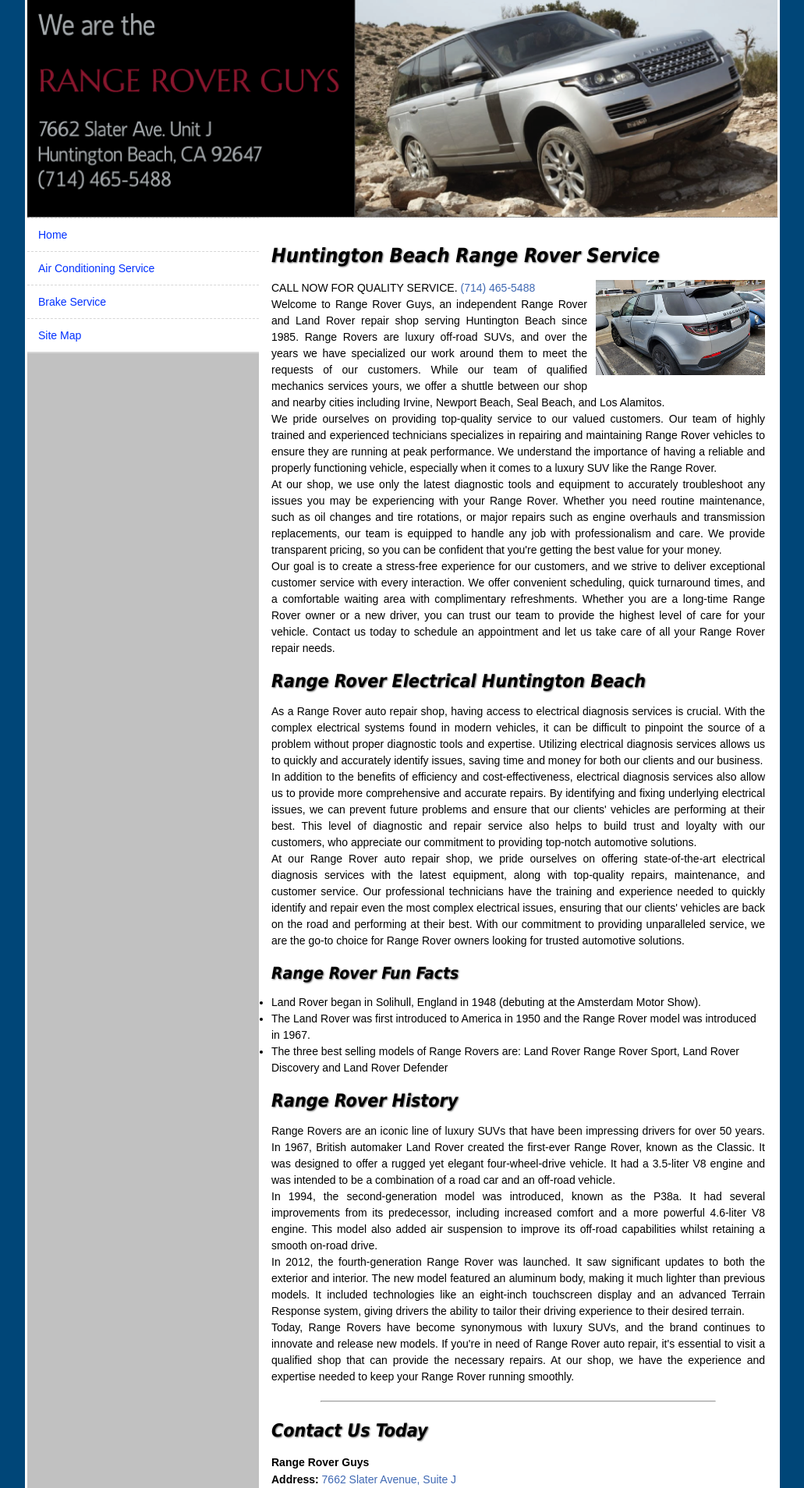
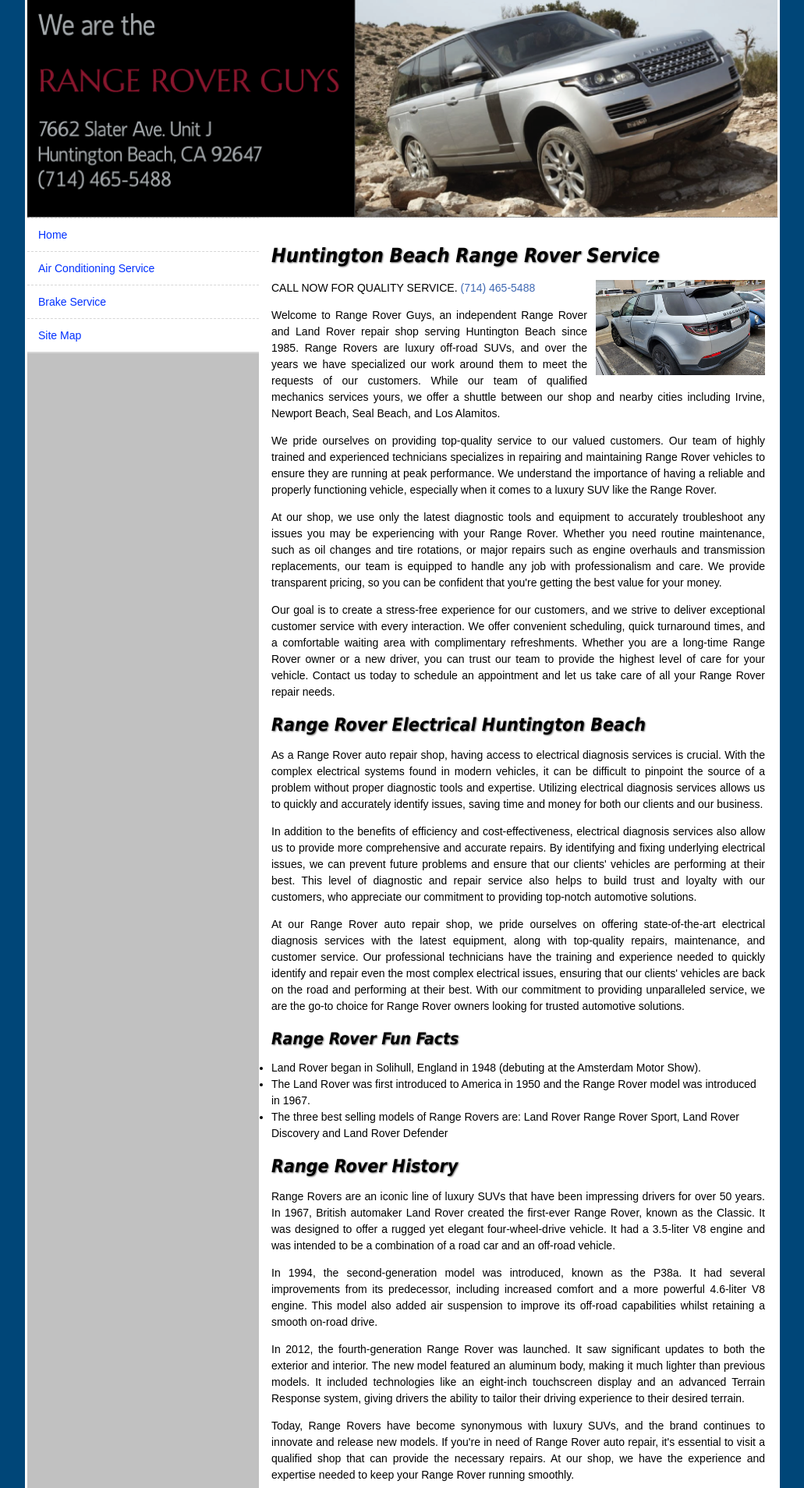
Before and after one commit to WebDevCA/range-rover-guys, a PHP site: page /index.php in a window 1280 px wide. Shown: the part 15-1923 px from the top of the page at 78% size, without its empty margins (124-1155 px from the left). Run offline with PHP 8.4, Linux system fonts and the light colour scheme.

Commit message:
Add margin to paragraph elements in style.css

```diff
--- a/style.css
+++ b/style.css
@@ -43,6 +43,11 @@
 P:first-of-type:first-line
 {
 	text-transform: uppercase;
+}
+
+P + P
+{
+	margin-top: 1em;
 }
 
 #partnerLogos, #partnerLogos IMG
```
